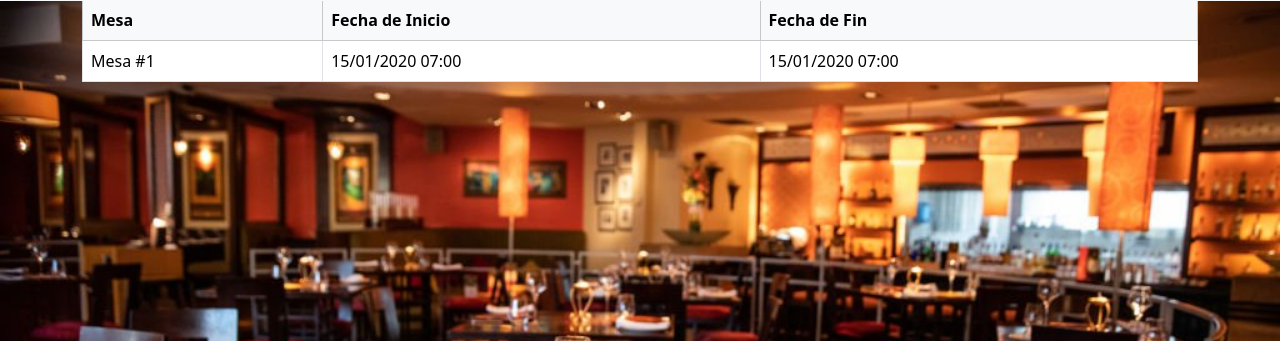
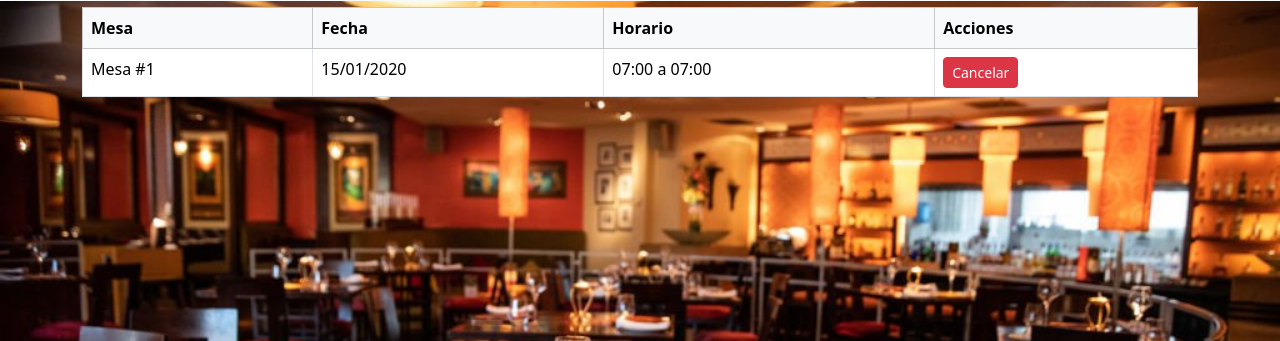
Before and after one commit to Jinwoh/foodfusion, a Django app: page /mis-reservas/ in a window 1280 px wide. Shown: the part 79-420 px from the top of the page. Run offline with Django 5.2, Linux system fonts and the light colour scheme; a user stored in the database is signed in; tables that the repository leaves empty hold one stand-in row (values such as "Sample post").

Commit message:
Falta manejar la logica en cuanto al horario de reserva en reservas

```diff
--- a/reservas/models.py
+++ b/reservas/models.py
@@ -49,8 +49,9 @@ class Mesa(models.Model):
 
 
 class Reserva(models.Model):
-    fecha_inicio = models.DateTimeField(default=timezone.now)
-    fecha_fin = models.DateTimeField(default=timezone.now)
+    fecha_inicio = models.DateTimeField()
+    fecha_fin = models.DateTimeField()
+
     cliente = models.ForeignKey(Cliente, on_delete=models.CASCADE)
     mesa = models.ForeignKey(Mesa, on_delete=models.CASCADE)
 
--- a/reservas/templates/mis_reservas.html
+++ b/reservas/templates/mis_reservas.html
@@ -1,24 +1,32 @@
 {% extends 'base.html' %}
-
 {% block content %}
 <div class="container mt-4">
-    <h2>Mis Reservas</h2>
+    <h2 class="mb-4">Mis Reservas</h2>
 
     {% if reservas %}
-        <table class="table table-bordered mt-3">
+        <table class="table table-bordered">
             <thead class="table-light">
                 <tr>
                     <th>Mesa</th>
-                    <th>Fecha de Inicio</th>
-                    <th>Fecha de Fin</th>
+                    <th>Fecha</th>
+                    <th>Horario</th>
+                    <th>Acciones</th>
                 </tr>
             </thead>
             <tbody>
                 {% for reserva in reservas %}
                 <tr>
                     <td>Mesa #{{ reserva.mesa.numero }}</td>
-                    <td>{{ reserva.fecha_inicio|date:"d/m/Y H:i" }}</td>
-                    <td>{{ reserva.fecha_fin|date:"d/m/Y H:i" }}</td>
+                    <td>{{ reserva.fecha_inicio|date:"d/m/Y" }}</td>
+                    <td>{{ reserva.fecha_inicio|time:"H:i" }} a {{ reserva.fecha_fin|time:"H:i" }}</td>
+                    <td>
+                        <form method="post" action="{% url 'cancelar_reserva' reserva.id %}">
+                            {% csrf_token %}
+                            <button type="submit" class="btn btn-danger btn-sm" onclick="return confirm('¿Seguro que deseas cancelar esta reserva?')">
+                                Cancelar
+                            </button>
+                        </form>
+                    </td>
                 </tr>
                 {% endfor %}
             </tbody>
--- a/reservas/urls.py
+++ b/reservas/urls.py
@@ -13,6 +13,7 @@ urlpatterns = [
     path('mis_datos/', views.mis_datos, name='mis_datos'),
     path('mesas/', views.mesas_disponibles, name='mesas_disponibles'),
     path('reservar/<int:mesa_id>/', views.reservar_mesa, name='reservar_mesa'),
+    path('mis-reservas/cancelar/<int:reserva_id>/', views.cancelar_reserva, name='cancelar_reserva'),
     path('eliminar-cuenta/', views.eliminar_cuenta, name='eliminar_cuenta'),
     path('editar_datos/', views.editar_datos, name='editar_datos'),
     path('mis-reservas/', views.mis_reservas, name='mis_reservas'),
--- a/reservas/views.py
+++ b/reservas/views.py
@@ -4,32 +4,37 @@ from django.contrib import messages
 from django.contrib.auth.models import User
 from django.contrib.auth import authenticate, logout, login as auth_login
 from django.contrib.auth.decorators import login_required
-from datetime import datetime, timedelta
+from datetime import datetime, timedelta, time
+from django.utils import timezone
 from .models import *
 import traceback
-from datetime import datetime, timedelta, time
-
 
 def cliente_required(view_func):
     def wrapper(request, *args, **kwargs):
         if not Cliente.objects.filter(user=request.user).exists():
-            logout(request)  # o redirige al login
+            logout(request)
             return redirect('inicio')
         return view_func(request, *args, **kwargs)
     return wrapper
 
+def inicio(request):
+    categoria_id = request.GET.get('categoria')
+    menus = Menu.objects.filter(disponible=True)
 
-'''def incio(request):
-    if request.user.is_authenticated and not Cliente.objects.filter(user=request.user).exists():
-        logout(request)
-        return redirect('inicio')
-    return render(request, 'inicio.html')
-'''
+    categoria_actual = None
+    if categoria_id:
+        try:
+            categoria_actual = int(categoria_id)
+            menus = menus.filter(categoria_id=categoria_actual)
+        except ValueError:
+            categoria_actual = None
 
-def inicio(request):
-    menus = Menu.objects.all()
-    return render(request, 'inicio.html', {'menus': menus})
-
+    categorias = CategoriaMenu.objects.all()
+    return render(request, 'inicio.html', {
+        'menus': menus,
+        'categorias': categorias,
+        'categoria_actual': categoria_actual
+    })
 
 def registro(request):
     if request.method == 'POST':
@@ -39,24 +44,19 @@ def registro(request):
         telefono = request.POST.get('telefono')
         password = request.POST.get('password1')
 
-        # Validación básica
         if not all([nombre_apellido, cedula, email, telefono, password]):
             return render(request, 'signup.html', {'error': 'Todos los campos son obligatorios.'})
 
-        # Validar si ya existe usuario
         if User.objects.filter(username=email).exists():
             return render(request, 'signup.html', {'error': 'Ya existe un usuario con ese correo.'})
 
-        # Validar si ya existe cliente con ese correo o cédula
         if Cliente.objects.filter(correo=email).exists() or Cliente.objects.filter(cedula=cedula).exists():
             return render(request, 'signup.html', {'error': 'Cliente ya registrado con ese correo o cédula.'})
 
         try:
-            # Crear usuario
             user = User.objects.create_user(username=email, email=email, password=password)
             user.save()
 
-            # Crear cliente
             cliente = Cliente(
                 user=user,
                 nombre_apellido=nombre_apellido,
@@ -71,34 +71,28 @@ def registro(request):
             return redirect('inicio')
 
         except IntegrityError as e:
-            print("IntegrityError:", e)
             traceback.print_exc()
             return render(request, 'signup.html', {'error': 'Error al registrar. Intente nuevamente.'})
 
     return render(request, 'signup.html')
 
-
-# Vista para manejar el inicio de sesión
 def login(request):
     if request.method == 'POST':
         email = request.POST.get('email')
         password = request.POST.get('password')
 
-        user = authenticate(request, username=email, password=password)  # Asegúrate de usar 'username' en lugar de 'correo'
+        user = authenticate(request, username=email, password=password)
         if user is not None:
-            auth_login(request, user)  # Usa auth_login para iniciar la sesión
-            return redirect('home')  # Redirige a la página principal
+            auth_login(request, user)
+            return redirect('inicio')
         else:
             return render(request, 'login.html', {'error': 'Usuario o Contraseña incorrecta!'})
     return render(request, 'login.html')
-
-# Función para editar datos.
 
 @login_required
 @cliente_required
 def editar_datos(request):
     cliente = Cliente.objects.get(user=request.user)
-
     if request.method == 'POST':
         cliente.nombre_apellido = request.POST.get('nombre_apellido')
         cliente.cedula = request.POST.get('cedula')
@@ -106,68 +100,38 @@ def editar_datos(request):
         cliente.telefono = request.POST.get('telefono')
         cliente.save()
         return redirect('mis_datos')
-
     return render(request, 'editar_datos.html', {'cliente': cliente})
 
-
-# Función para eliminar la cuenta.
 @login_required
 @cliente_required
 def eliminar_cuenta(request):
     if request.method == 'POST':
         password = request.POST.get('password')
         user = request.user
-
-        # Verifica la contraseña ingresada
         if not user.check_password(password):
             return render(request, 'mis_datos.html', {'error': 'Contraseña incorrecta.'})
 
         try:
-            # Obtener cliente
             cliente = Cliente.objects.get(user=user)
-            # Eliminar cliente y usuario
             cliente.delete()
             user.delete()
-
-            # Cerrar sesión
             logout(request)
-
-            # Redirigir a la página de inicio
-            return redirect('home')
-
+            return redirect('inicio')
         except Cliente.DoesNotExist:
             messages.error(request, 'No se encontró el cliente asociado a esta cuenta.')
             return redirect('mis_datos')
 
     return render(request, 'mis_datos.html')
 
-def menus(request):
-    categoria_id = request.GET.get('categoria')
-
-    if categoria_id:
-        menus = Menu.objects.filter(categoria_id=categoria_id, disponible=True)
-    else:
-        menus = Menu.objects.filter(disponible=True)
-
-    categorias = CategoriaMenu.objects.all()
-
-    return render(request, 'inicio.html', {
-        'menus': menus,
-        'categorias': categorias,
-        'categoria_actual': int(categoria_id) if categoria_id else None
-    })
-
 @login_required
-def signout(request):  # <-- Usamos un nombre diferente
-    logout(request)    # <-- Esta vez sí llama a la función real de Django
+def signout(request):
+    logout(request)
     return redirect('inicio')
-
 
 @login_required
 @cliente_required
 def mis_datos(request):
     cliente = Cliente.objects.get(user=request.user)
-
     if request.method == 'POST':
         if 'editar' in request.POST:
             cliente.nombre_apellido = request.POST.get('nombre_apellido')
@@ -176,17 +140,7 @@ def mis_datos(request):
             cliente.telefono = request.POST.get('telefono')
             cliente.save()
             return redirect('mis_datos')
-
-        elif 'eliminar' in request.POST:
-            password = request.POST.get('password')
-            if not request.user.check_password(password):
-                return render(request, 'mis_datos.html', {'mis_datos': [cliente], 'error': 'Contraseña incorrecta.'})
-
-            # Usar timezone.now() correctamente
-
-
     return render(request, 'mis_datos.html', {'mis_datos': [cliente]})
-
 
 @login_required
 def mesas_disponibles(request):
@@ -195,37 +149,26 @@ def mesas_disponibles(request):
     duracion_horas = int(request.GET.get('duracion', 2))
 
     if not fecha_str or not hora_str:
-        return render(request, 'mesas_disponibles.html', {
-            'error': 'Debes ingresar la fecha y la hora para buscar mesas.'
-        })
+        return render(request, 'mesas_disponibles.html', {'error': 'Debes ingresar la fecha y la hora para buscar mesas.'})
 
     try:
-        # Combinar fecha y hora
         naive_inicio = datetime.strptime(f"{fecha_str} {hora_str}", "%Y-%m-%d %H:%M")
         fecha_hora_inicio = timezone.make_aware(naive_inicio)
         fecha_hora_fin = fecha_hora_inicio + timedelta(hours=duracion_horas)
 
-        # Validación de horario permitido
         hora_min = time(8, 0)
         hora_max = time(22, 0)
 
         if not (hora_min <= fecha_hora_inicio.time() < hora_max):
-            return render(request, 'mesas_disponibles.html', {
-                'error': 'El horario de reserva debe ser entre las 08:00 y las 22:00.'
-            })
+            return render(request, 'mesas_disponibles.html', {'error': 'El horario de reserva debe ser entre las 08:00 y las 22:00.'})
+        if fecha_hora_fin.time() > hora_max:
+            return render(request, 'mesas_disponibles.html', {'error': 'La duración excede el horario máximo permitido (22:00).'})
 
-        if fecha_hora_fin.time() > hora_max:
-            return render(request, 'mesas_disponibles.html', {
-                'error': 'La duración excede el horario máximo permitido (22:00).'
-            })
-
-        # Buscar IDs de mesas que estén ocupadas en el rango
         reservas_conflicto = Reserva.objects.filter(
             fecha_inicio__lt=fecha_hora_fin,
             fecha_fin__gt=fecha_hora_inicio
         ).values_list('mesa_id', flat=True)
 
-        # Excluir esas mesas
         mesas_disponibles = Mesa.objects.exclude(id__in=reservas_conflicto)
 
         return render(request, 'mesas_disponibles.html', {
@@ -236,19 +179,7 @@ def mesas_disponibles(request):
         })
 
     except ValueError:
-        return render(request, 'mesas_disponibles.html', {
-            'error': 'Formato de fecha u hora inválido.'
-        })
-
-@login_required
-def mis_reservas(request):
-    cliente = get_object_or_404(Cliente, user=request.user)
-
-    reservas = Reserva.objects.filter(cliente=cliente).order_by('-fecha_inicio')
-
-    return render(request, 'mis_reservas.html', {
-        'reservas': reservas
-    })
+        return render(request, 'mesas_disponibles.html', {'error': 'Formato de fecha u hora inválido.'})
 
 @login_required
 @cliente_required
@@ -259,10 +190,10 @@ def reservar_mesa(request, mesa_id):
         duracion = int(request.POST.get('duracion', 2))
 
         try:
-            fecha_hora_inicio = datetime.strptime(f"{fecha_str} {hora_str}", "%Y-%m-%d %H:%M")
+            naive_inicio = datetime.strptime(f"{fecha_str} {hora_str}", "%Y-%m-%d %H:%M")
+            fecha_hora_inicio = timezone.make_aware(naive_inicio)
             fecha_hora_fin = fecha_hora_inicio + timedelta(hours=duracion)
 
-            # Verificar disponibilidad
             reservas_conflicto = Reserva.objects.filter(
                 mesa_id=mesa_id,
                 fecha_inicio__lt=fecha_hora_fin,
@@ -282,9 +213,41 @@ def reservar_mesa(request, mesa_id):
             )
 
             messages.success(request, 'Reserva realizada con éxito.')
-            return redirect('inicio')  # O redirigir a una página de confirmación
+            return redirect('mis_reservas')
 
         except Exception as e:
             return render(request, 'reserva_error.html', {'error': 'Error al procesar la reserva.'})
 
     return redirect('mesas_disponibles')
+
+def menus(request):
+    categoria_id = request.GET.get('categoria')
+
+    if categoria_id:
+        menus = Menu.objects.filter(categoria_id=categoria_id, disponible=True)
+    else:
+        menus = Menu.objects.filter(disponible=True)
+
+    categorias = CategoriaMenu.objects.all()
+
+    return render(request, 'inicio.html', {
+        'menus': menus,
+        'categorias': categorias,
+        'categoria_actual': int(categoria_id) if categoria_id else None
+    })
+
+@login_required
+def mis_reservas(request):
+    cliente = get_object_or_404(Cliente, user=request.user)
+    reservas = Reserva.objects.filter(cliente=cliente).order_by('-fecha_inicio')
+    return render(request, 'mis_reservas.html', {'reservas': reservas})
+
+@login_required
+@cliente_required
+def cancelar_reserva(request, reserva_id):
+    reserva = get_object_or_404(Reserva, id=reserva_id, cliente__user=request.user)
+    if request.method == 'POST':
+        reserva.delete()
+        messages.success(request, 'La reserva ha sido cancelada exitosamente.')
+        return redirect('mis_reservas')
+    return redirect('mis_reservas')
--- a/restaurante_reservas/settings.py
+++ b/restaurante_reservas/settings.py
@@ -111,11 +111,9 @@ AUTH_PASSWORD_VALIDATORS = [
 
 LANGUAGE_CODE = 'es-es'
 
+USE_TZ = True
 TIME_ZONE = 'America/Asuncion'
 
-USE_I18N = True
-
-USE_TZ = True
 
 
 # Static files (CSS, JavaScript, Images)
```
